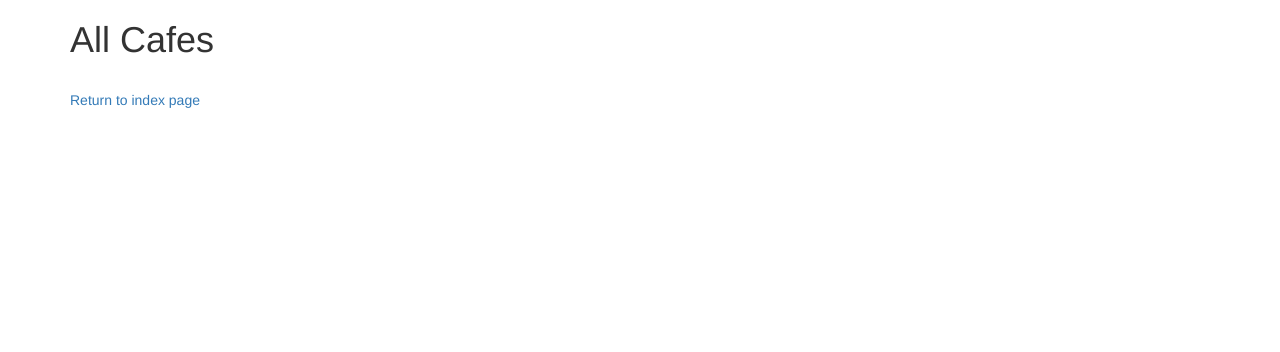
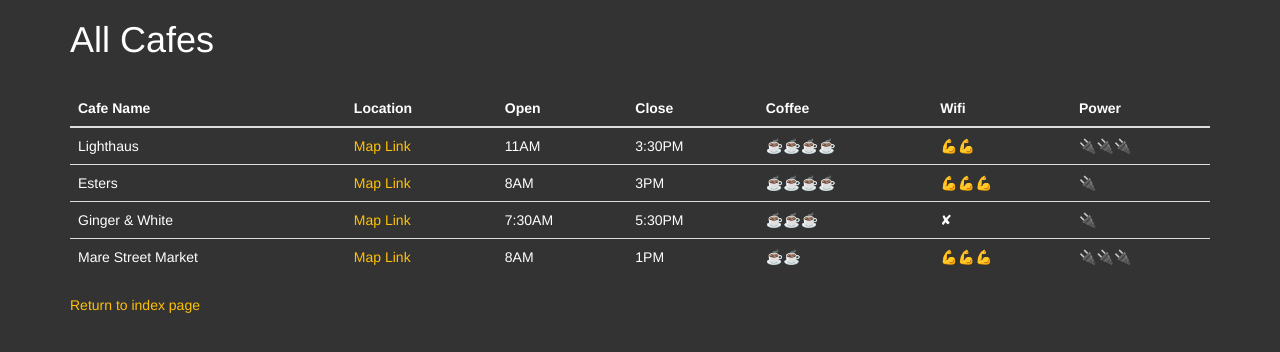
Before and after one commit to benwade91/python-practice, a Flask app: page /cafes in a window 1280 px wide. Shown: the top 352 px of the page. Run offline with Flask 2, Linux system fonts and the light colour scheme; some libraries are stand-ins or nearby versions.

Commit message:
added custom css and bootstrap to pages

```diff
--- a/coffee-and-wifi/templates/add.html
+++ b/coffee-and-wifi/templates/add.html
@@ -1,6 +1,11 @@
 {% extends 'bootstrap/base.html' %}
 
 {% block title %}Add A New Cafe{% endblock %}
+
+{% block styles %}
+{{ super() }}
+<link rel="stylesheet" href="{{ url_for('static', filename='css/styles.css') }}"/>
+{% endblock %}
 
 {% block content %}
 <div class="container">
--- a/coffee-and-wifi/templates/cafes.html
+++ b/coffee-and-wifi/templates/cafes.html
@@ -1,6 +1,11 @@
 {% extends 'bootstrap/base.html' %}
 
 {% block title %}Restaurants{% endblock %}
+
+{% block styles %}
+{{ super() }}
+<link rel="stylesheet" href="{{ url_for('static', filename='css/styles.css') }}"/>
+{% endblock %}
 
 {% block content %}
 
@@ -14,9 +19,36 @@
                 <!-- This is where you will write the code to render a Bootstrap
                 Table that contains all the information from the
                 cafe-data.csv file. -->
+
+                <table class="table">
+                    <thead>
+                    <th scope="col">Cafe Name</th>
+                    <th scope="col">Location</th>
+                    <th scope="col">Open</th>
+                    <th scope="col">Close</th>
+                    <th scope="col">Coffee</th>
+                    <th scope="col">Wifi</th>
+                    <th scope="col">Power</th>
+                    </thead>
+                    <tbody>
+
+                    {% for cafe in cafes[1:] %}
+                    <tr>
+                        <td>{{cafe[0]}}</td>
+                        <td><a href="{{cafe[1]}}">Map Link</a></td>
+                        <td>{{cafe[2]}}</td>
+                        <td>{{cafe[3]}}</td>
+                        <td>{{cafe[4]}}</td>
+                        <td>{{cafe[5]}}</td>
+                        <td>{{cafe[6]}}</td>
+                    </tr>
+                    {% endfor %}
+
+                    </tbody>
+                </table>
             </table>
 
-      <p><a href="#">Return to index page</a></p>
+            <p><a href=" {{ url_for('home') }}">Return to index page</a></p>
 
         </div>
     </div>
--- a/coffee-and-wifi/templates/index.html
+++ b/coffee-and-wifi/templates/index.html
@@ -1,6 +1,11 @@
 {% extends 'bootstrap/base.html' %}
 
 {% block title %}Coffee and Wifi{% endblock %}
+
+{% block styles %}
+{{ super() }}
+<link rel="stylesheet" href="{{ url_for('static', filename='css/styles.css') }}"/>
+{% endblock %}
 
 {% block content %}
 <div class="jumbotron text-center">
```
Lines whose indentation alone changed are shown as unchanged.
